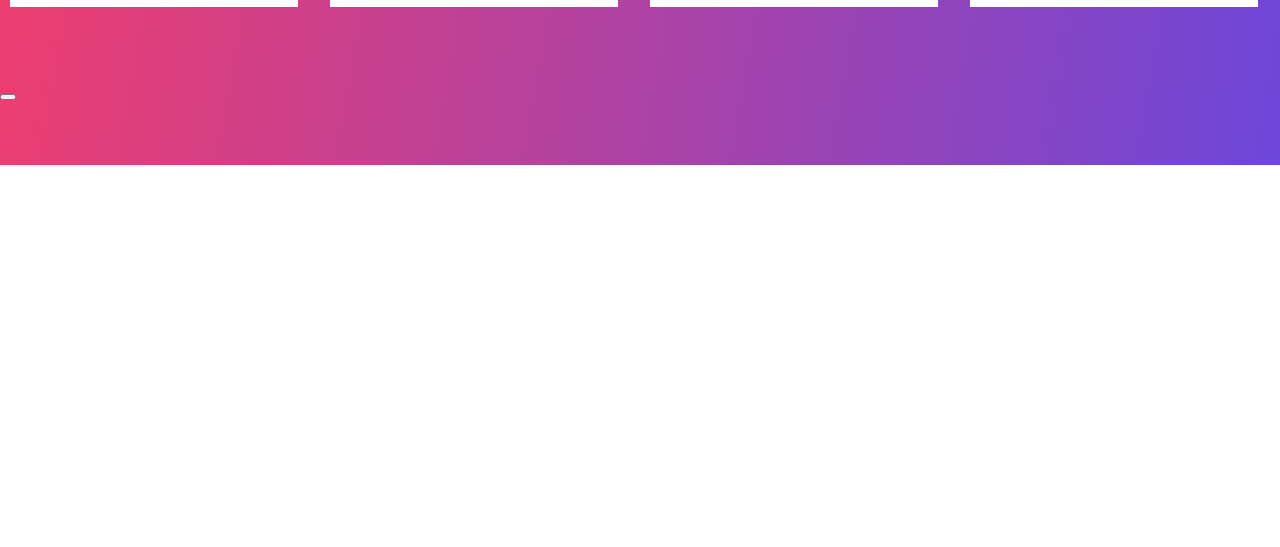
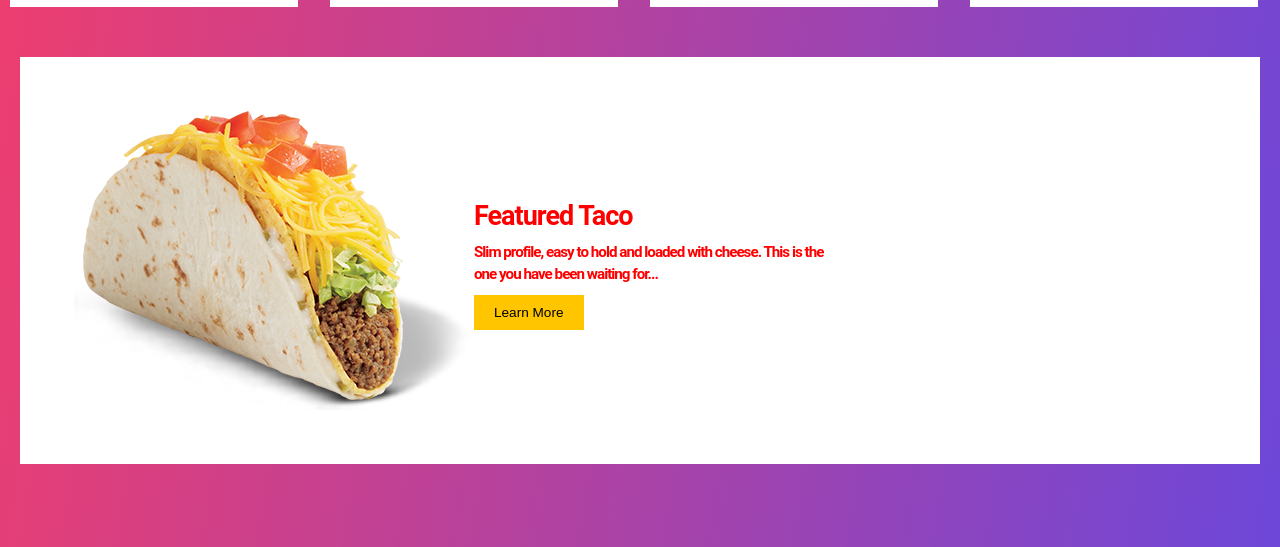
Before and after one commit to robb52/restaurant_site, a plain HTML site: page index.html in a window 1280 px wide. Shown: the part 719-1266 px from the top of the page. Before the commit the page ends 884 px from the top, so only its background shows below. Drawn offline with Linux system fonts and the light colour scheme.

Commit message:
Markup and styled about section

```diff
--- a/css/styles.css
+++ b/css/styles.css
@@ -7,6 +7,7 @@ body {
     font-family: 'Roboto', sans-serif;
     font-size: 1.125rem;
     background: linear-gradient(100deg, #f93d66, #6d47d9);
+    letter-spacing: -1px;
 }
 
 main {
@@ -176,7 +177,6 @@ h3 {
 .feature p {
     font-size: .95rem;
     font-weight: 700;
-    letter-spacing: -1px;
     line-height: 1.2;
     color: rgb(141, 137, 137);
     margin: 0;
@@ -189,3 +189,70 @@ h3 {
         width: 90%;
     }
 }
+
+.about {
+    background: #fff;
+    font-size: 1.125rem;
+    text-align: center;
+    padding: 20px;
+    margin: 20px;
+}
+
+.about p {
+    font-size: .95rem;
+    font-weight: 700;
+    margin: 0;
+    line-height: 1.4;
+}
+
+img {
+    max-width: 50%;
+    margin-left: 0;
+    margin-right: 0;
+}
+
+.about button {
+    text-transform: capitalize;
+    font-size: .85rem;
+    font-weight: 500;
+    background: #ffc600;
+    border: none;
+    padding: 10px 20px;
+    margin-top: 10px;
+}
+
+.details h2 {
+    margin: 0;
+    padding: 10px 0;
+}
+
+@media (min-width: 680px) {
+    .about {
+        display: grid;
+        grid-template-columns: 1fr 1fr;
+        align-items: center;
+        text-align: left;
+        padding: 3em;
+    }
+
+   img {
+    max-width: 100%;
+
+   }
+
+   .details {
+       max-width: 85%;
+   }
+}
+
+@media (min-width: 930px) {
+    .about {
+        color: red;
+        display: grid;
+        grid-template-columns: 400px 1fr;
+    }
+
+    .details {
+        max-width: 50%;
+    }
+}
--- a/index.html
+++ b/index.html
@@ -69,14 +69,14 @@
                 </div>
             </section>
 
-            <section>
-                <img src="" alt="">
+            <section class="about">
+                <img src="images/taco1.png" alt="">
 
-                <div>
-                    <h2></h2>
-                    <p></p>
-                    <p></p>
-                    <button></button>
+                <div class="details">
+                    <h2>Featured Taco</h2>
+                    <p>Slim profile, easy to hold and loaded with cheese.
+                    This is the one you have been waiting for...</p>
+                    <button>Learn more</button>
                 </div>
             </section>
 
```
Also changed, not shown: images/taco1.png (added), 1 other file.
